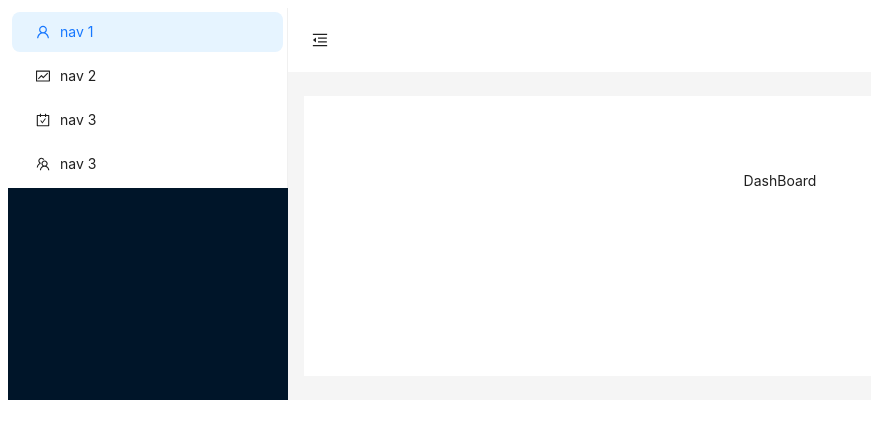
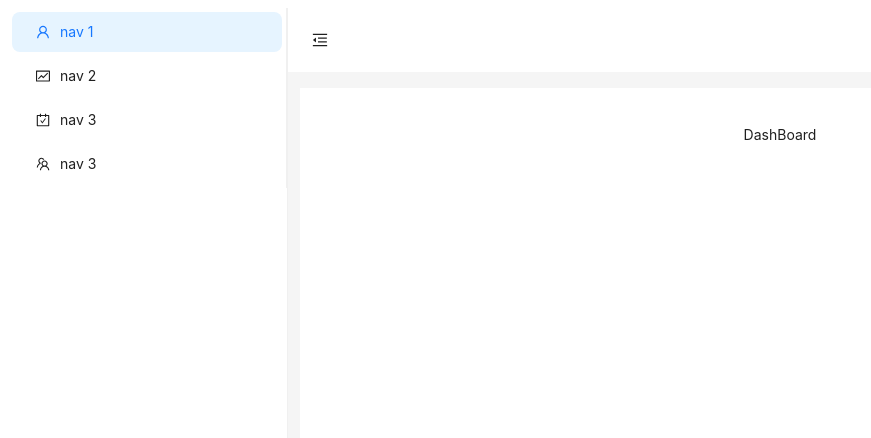
Before and after one commit to toanhhg123/schedule-frontend, a React (Vite) app: page / in a window 1280 px wide. Shown: the top 438 px of the page, without its empty margins (0-871 px from the left). Built offline with nearby package versions, Linux system fonts and the light colour scheme.

Commit message:
new sidebar

```diff
--- a/src/components/LayoutClient/Content.tsx
+++ b/src/components/LayoutClient/Content.tsx
@@ -22,7 +22,14 @@ const Content = ({ content }: Props) => {
 
   return (
     <Layout>
-      <Sider theme='dark' width={280} trigger={null} collapsible collapsed={collapsed}>
+      <Sider
+        style={{ top: 0, left: 0, borderRight: '1px solid rgba(5, 5, 5, 0.06)' }}
+        theme='light'
+        width={280}
+        trigger={null}
+        collapsible
+        collapsed={collapsed}
+      >
         <div className='demo-logo-vertical' />
         <Menu
           theme='light'
@@ -67,10 +74,11 @@ const Content = ({ content }: Props) => {
         </Header>
         <Content
           style={{
-            margin: '24px 16px',
-            padding: 24,
-            minHeight: 280,
-            background: colorBgContainer
+            padding: 0,
+            margin: '16px 12px',
+            background: colorBgContainer,
+            overflow: 'initial',
+            minHeight: '100vh'
           }}
         >
           {content}
--- a/src/pages/client/DashBoard.tsx
+++ b/src/pages/client/DashBoard.tsx
@@ -1,18 +1,15 @@
-import { Layout, theme } from 'antd'
+import { theme } from 'antd'
 
 const DashBoard = () => {
-  const { Content } = Layout
   const {
     token: { colorBgContainer }
   } = theme.useToken()
 
   return (
     <>
-      <Content style={{ margin: '14px 0', overflow: 'initial' }}>
-        <div style={{ padding: 24, textAlign: 'center', background: colorBgContainer }}>
-          <p>DashBoard</p>
-        </div>
-      </Content>
+      <div style={{ padding: 24, textAlign: 'center', background: colorBgContainer }}>
+        <p>DashBoard</p>
+      </div>
     </>
   )
 }
```
